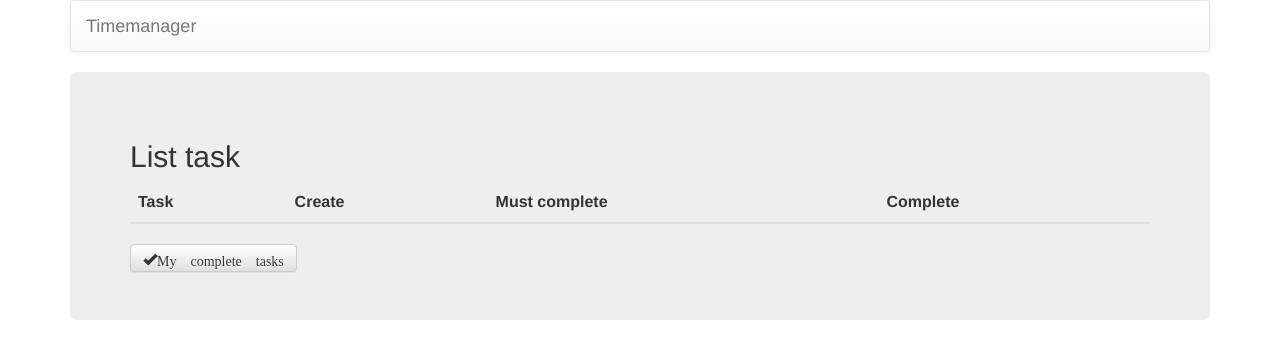
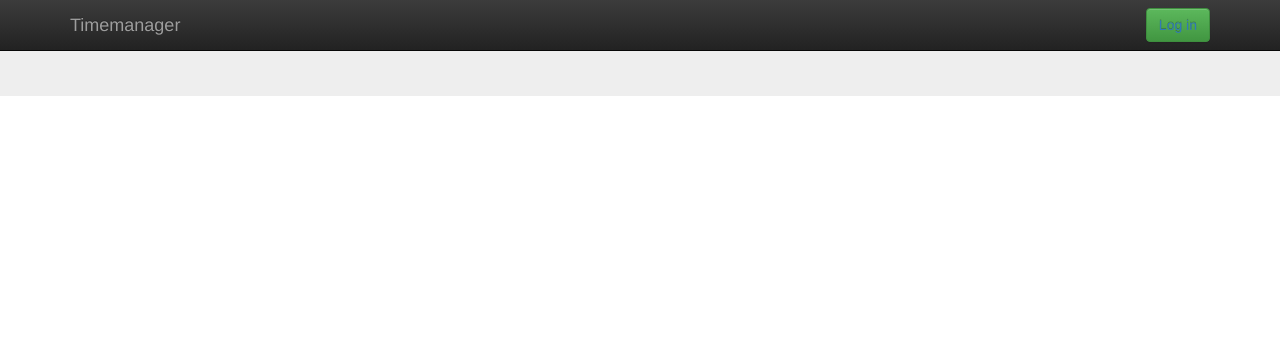
Before and after one commit to AdamovskiyAnatoliy/Timemanager, a Django app: page / in a window 1280 px wide. Shown: the top 359 px of the page. Run offline with Django 3.2, Linux system fonts and the light colour scheme; data that the repository does not hold is empty; some libraries are stand-ins or nearby versions.

Commit message:
Add login and logout

```diff
--- a/task/forms.py
+++ b/task/forms.py
@@ -5,4 +5,4 @@ from .models import Note
 class TaskForm(forms.ModelForm):
     class Meta:
         model = Note
-        fields = ('task','must_complete_before',)
+        fields = ('must_complete_before','task')
--- a/task/models.py
+++ b/task/models.py
@@ -7,6 +7,9 @@ class Note(models.Model):
     task = models.CharField(max_length=20)
     create_date = models.DateTimeField(default=timezone.now)
     must_complete_before = models.DateTimeField()
+    #help_text="Please use the following format: <em>YYYY-MM-DD</em>."
+    #class DurationField(**options)
+#Поля для хранения периодов времени
     complete_value = models.BooleanField(default=False)
 
     def complete_task(self):
--- a/task/urls.py
+++ b/task/urls.py
@@ -1,14 +1,21 @@
 from django.conf.urls import url
 from . import views
+from django.contrib.auth import views as auth_views
+from django.views.generic.base import TemplateView
 
 urlpatterns = [
     url(r'^$', views.task_list, name='task_list'),
+    url(r'^$', TemplateView.as_view(template_name='home.html'), name='home'),
+
 
     #url(r'^task/complete$', views.task_complete, name='task_complete').
-    url(r'^task/(?P<pk>[0-9]+)/$', views.task_detail, name='task_detail'),
-    url(r'^task/new/$', views.task_new, name='task_new'),
+    url(r'^(?P<pk>[0-9]+)/$', views.task_detail, name='task_detail'),
+    url(r'^new/$', views.task_new, name='task_new'),
     url(r'^task_complete_list/$', views.task_complete_list,name='task_complete_list'),
-    url(r'^task/(?P<pk>[0-9]+)/edit/$', views.task_edit, name='task_edit'),
+    url(r'^(?P<pk>[0-9]+)/edit/$', views.task_edit, name='task_edit'),
     #url(r'^task/new/$', views.task_new, name='task_new'),
     #url(r'^task/(?P<pk>[0-9]+)/edit/$', views.task_edit, name='task_edit'),
+    url(r'^login/$', auth_views.login, {'template_name': 'login.html'}, name='login'),
+    url(r'^logout/$', auth_views.logout, {'template_name': 'logged_out.html'}, name='logout'),
+
 ]
--- /dev/null
+++ b/templates/base.html
@@ -0,0 +1,31 @@
+{% load staticfiles %}
+<html>
+    <head>
+        <title>Task</title>
+        <link rel="stylesheet" href="//maxcdn.bootstrapcdn.com/bootstrap/3.2.0/css/bootstrap.min.css">
+        <link rel="stylesheet" href="//maxcdn.bootstrapcdn.com/bootstrap/3.2.0/css/bootstrap-theme.min.css">
+    <body>
+      <nav class="navbar navbar-inverse navbar-fixed-top">
+        <div class="container">
+          <div class="navbar-header">
+              <a class="navbar-brand" href="/">Timemanager</a>
+          </div>
+          <form class="navbar-form navbar-right">
+            {% if user.is_authenticated %}
+                  <button type="submit" class="btn btn-link"><a href="{% url 'logout' %}">Log out</a></button>
+            {% else %}
+                  <button type="submit" class="btn btn-success"><a href="{% url 'login' %}">Log in</a></button>
+            {% endif %}
+
+          </form>
+        </div><!-- /.container -->
+      </nav><!-- /.navbar -->
+        <div class="jumbotron">
+
+            {% block content %}
+            {% endblock %}
+
+        </div>
+      </div>
+    </body>
+</html>
--- a/task/templates/task/task_complete_list.html
+++ b/templates/task/task_complete_list.html
@@ -1,4 +1,4 @@
-{% extends 'task/base.html' %}
+{% extends 'base.html' %}
 
 {% block content %}
 
--- a/task/templates/task/task_detail.html
+++ b/templates/task/task_detail.html
@@ -1,4 +1,4 @@
-{% extends 'task/base.html' %}
+{% extends 'base.html' %}
 {% block content %}
 
   <dir>
--- a/task/templates/task/task_edit.html
+++ b/templates/task/task_edit.html
@@ -1,4 +1,4 @@
-{% extends 'task/base.html' %}
+{% extends 'base.html' %}
 
 {% block content %}
     <h1>New post</h1>
--- a/task/templates/task/task_list.html
+++ b/templates/task/task_list.html
@@ -1,10 +1,11 @@
-{% extends 'task/base.html' %}
+{% extends 'base.html' %}
 
 {% block content %}
-<h2 class="sub-header">List task
+
             {% if user.is_authenticated %}
+            <h2 class="sub-header">List task
               <a href="{% url 'task_new' %}" class="top-menu"><span class="glyphicon glyphicon-plus"></span></a>
-            {% endif %}
+
 </h2>
 <div class="table-responsive">
   <table class="table table-striped">
@@ -30,7 +31,7 @@
 </div>
 <a class="btn btn-default" href="{% url 'task_complete_list' %}"><span class="glyphicon glyphicon-ok">My complete tasks</span></a>
 
-
+{% endif %}
 
 
 {% endblock content %}
--- a/timemanager/settings.py
+++ b/timemanager/settings.py
@@ -98,6 +98,8 @@ USE_L10N = True
 
 USE_TZ = True
 
+LOGIN_REDIRECT_URL = 'home'
+
 
 # Static files (CSS, JavaScript, Images)
 # https://docs.djangoproject.com/en/1.8/howto/static-files/
```
Also changed, not shown: templates/home.html (added, +8 -0 lines), templates/logged_out.html (added, +9 -0 lines), templates/login.html (added, +12 -0 lines).
